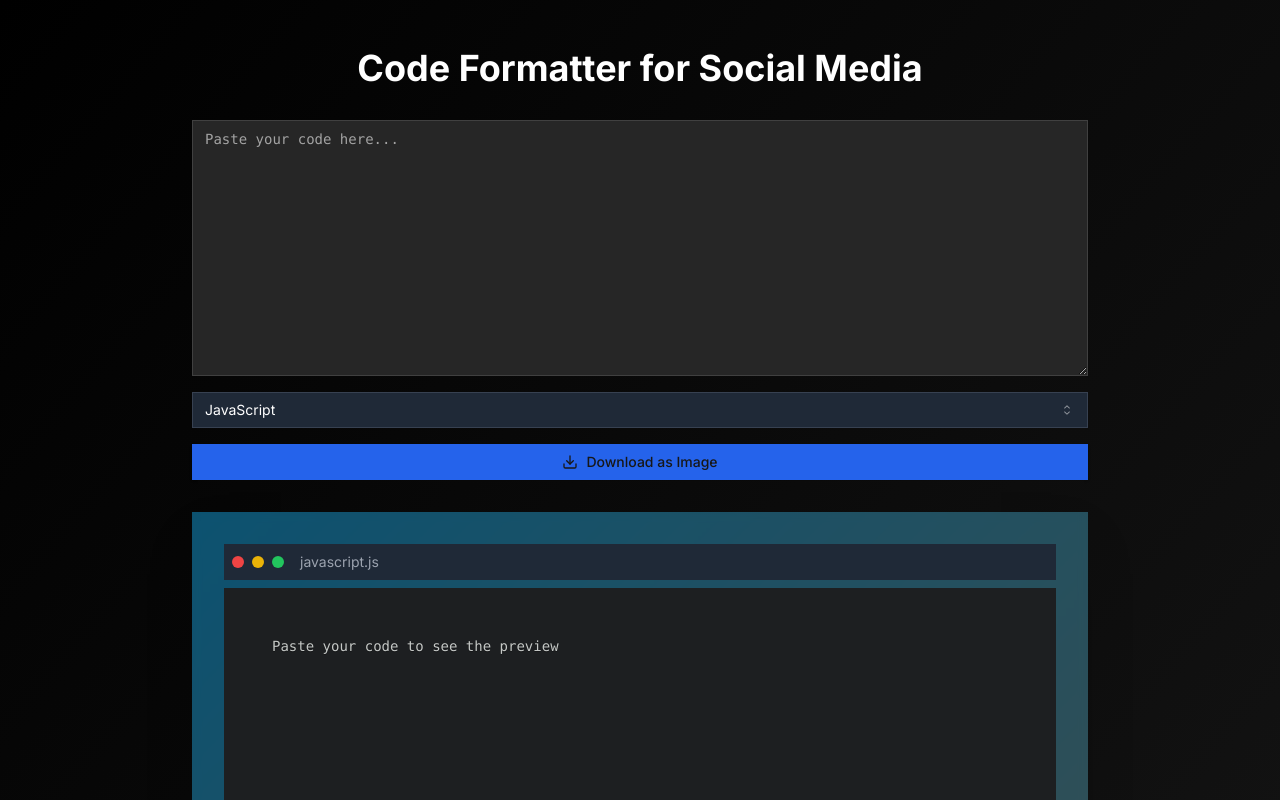
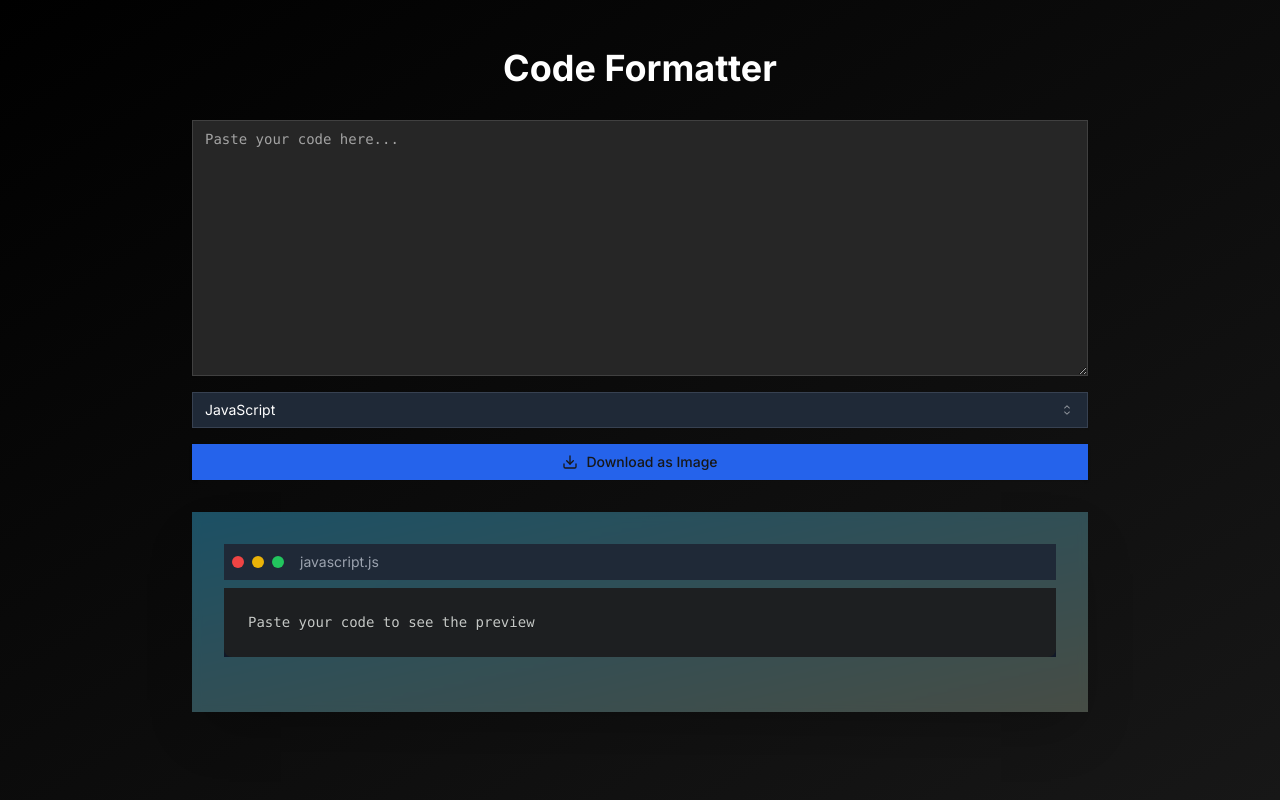
Before and after one commit to buhama/code-formatter, a Next.js app: page / in a window 1280 px wide. Shown: the top 800 px of the page. Built offline with nearby package versions, Linux system fonts and the light colour scheme.

Commit message:
copy and height change

```diff
--- a/src/app/code-formatter.tsx
+++ b/src/app/code-formatter.tsx
@@ -25,10 +25,19 @@ export default function CodeFormatter() {
     }
   }
 
+  // Add this new function to calculate the container size
+  const getContainerSize = () => {
+    const lineCount = code.split('\n').length;
+    if (lineCount <= 5) return 'h-auto min-h-[200px]';
+    if (lineCount <= 10) return 'h-auto min-h-[300px]';
+    if (lineCount <= 20) return 'h-auto min-h-[400px]';
+    return 'h-auto min-h-[500px] max-h-[800px]';
+  };
+
   return (
     <div className="min-h-screen bg-gradient-to-br from-black to-neutral-900 py-12 px-4 sm:px-6 lg:px-8">
       <div className="max-w-4xl mx-auto">
-        <h1 className="text-4xl font-bold text-center mb-8 text-white">Code Formatter for Social Media</h1>
+        <h1 className="text-4xl font-bold text-center mb-8 text-white">Code Formatter</h1>
         <div className="flex flex-col gap-8">
           <div className="space-y-4">
             <Textarea
@@ -55,7 +64,7 @@ export default function CodeFormatter() {
           </div>
           <div
             ref={previewRef}
-            className="relative aspect-square overflow-hidden rounded-lg shadow-2xl"
+            className={`relative overflow-hidden rounded-lg shadow-2xl ${getContainerSize()}`}
           >
             {/* Updated background */}
             <div className="absolute inset-0 bg-gradient-to-br from-blue-600 via-sky-500 to-orange-400 animate-gradient-x" />
@@ -80,7 +89,7 @@ export default function CodeFormatter() {
                   style={atomDark}
                   customStyle={{
                     margin: 0,
-                    padding: '3rem',
+                    padding: '1.5rem',
                     borderRadius: '0 0 0.5rem 0.5rem',
                     fontSize: '0.875rem',
                     lineHeight: '1.25rem',
```
